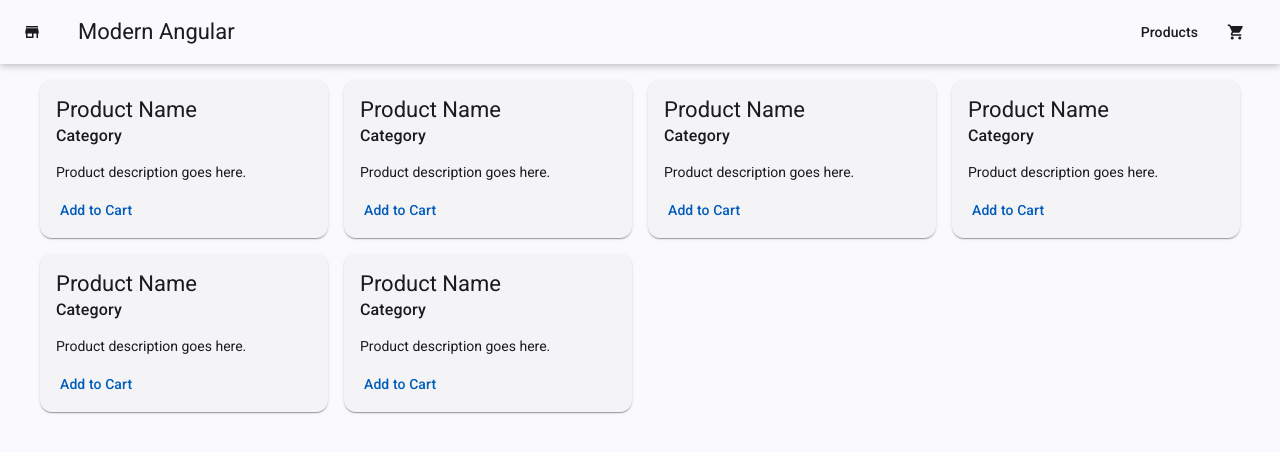
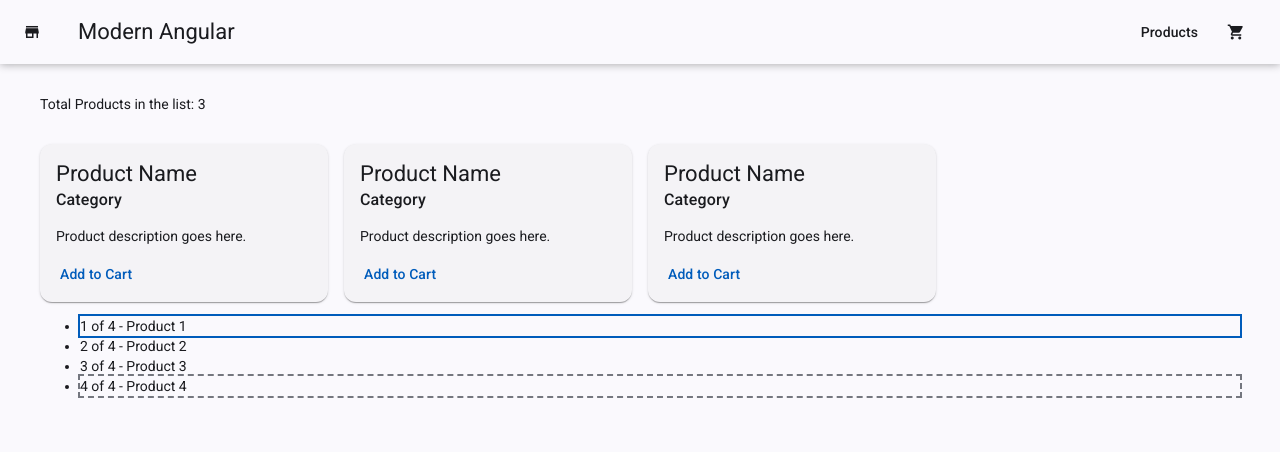
Before and after one commit to fjpiedade/angula-with-loiane, an Angular app: page / in a window 1280 px wide. Shown: the top 452 px of the page. Built offline with nearby package versions, Linux system fonts and the light colour scheme.

Commit message:
apply signal and for

```diff
--- /dev/null
+++ b/src/app/products/product.ts
@@ -0,0 +1,7 @@
+export interface Product {
+  id: number;
+  name: string;
+  description: string;
+  price: number;
+  originalPrice?: number;
+}
--- a/src/app/products/products-grid/products-grid.html
+++ b/src/app/products/products-grid/products-grid.html
@@ -1,10 +1,43 @@
 <!-- <p>products-grid works!</p> -->
 
-<div class="grid">
+<!-- <div class="grid">
   <app-products-card />
   <app-products-card />
   <app-products-card />
   <app-products-card />
   <app-products-card />
   <app-products-card />
+</div> -->
+
+<div class="products-container">
+  <p>Total Products in the list: {{products().length}}</p>
+
+  <div class="products-grid">
+    @for (product of products(); track product.id) {
+    <app-products-card />
+    }@empty {
+    <div class="empty-state">
+      <mat-icon>inventory_2</mat-icon>
+      <h3>No products available</h3>
+      <p>Check back later for new arrivals</p>
+    </div>
+    }
+  </div>
 </div>
+
+<!-- <div class="products-grid">
+  <div class="product-item" *ngFor="let product of products(); trackBy: product.id">
+    <h3>{{product.name}}</h3>
+    <p>{{product.description}}</p>
+  </div>
+</div> -->
+
+<ul>
+  @for (label of ['Product 1', 'Product 2', 'Product 3', 'Product 4']; track $index; let i = $index;
+  let total =$count; let isFirst=$first; let isLast=$last; let isEven=$even; let isOdd=$odd) {
+  <li class="demo-item" [class.first-item]="isFirst" [class.last-item]="isLast" [class.even-item]="isEven"
+    [class.odd-item]="isOdd">
+    {{i+1}} of {{total}} - {{label}}
+  </li>
+  }
+</ul>
--- a/src/app/products/products-grid/products-grid.scss
+++ b/src/app/products/products-grid/products-grid.scss
@@ -1,5 +1,55 @@
-.grid{
+
+.products-container{
+  display: grid;
+  gap: 1rem;
+}
+
+.products-grid{
   display: grid;
   grid-template-columns: repeat(auto-fill, minmax(280px, 1fr));
   gap: 16px;
 }
+
+.empty-state{
+  grid-column: 1 / -1;
+  display: flex;
+  flex-direction: column;
+  align-items: center;
+  justify-content: center;
+  padding: 4rem 2rem;
+  text-align: center;
+
+  mat-icon{
+    font-size: 4rem;
+    width: 4rem;
+    height: 4rem;
+    color: var(--mat-sys-outline);
+    margin-bottom: 1rem;
+  }
+
+  h3{
+    margin: 0 0 0.5rem;
+    color: var(--mat-sys-on-surface);
+  }
+
+  p{
+    margin: 0;
+    color: var(--mat-sys-on-surface-variant);
+  }
+}
+
+.demo-item.even-row{
+  background: color-mix(in srgb, var(--mat-sys-primary) 6%, transparent);
+}
+
+.demo-item.even-row{
+  background: color-mix(in srgb, var(--mat-sys-outline) 6%, transparent);
+}
+
+.demo-item.first-item{
+  outline: 2px solid var(--mat-sys-primary);
+}
+
+.demo-item.last-item{
+  outline: 2px dashed var(--mat-sys-outline);
+}
--- a/src/app/products/products-grid/products-grid.ts
+++ b/src/app/products/products-grid/products-grid.ts
@@ -1,12 +1,35 @@
-import { Component } from '@angular/core';
+import { Component, signal } from '@angular/core';
 import { ProductsCard } from '../products-card/products-card';
+import { Product } from '../product';
+//NgForOf import { NgForOf } from "../../../../node_modules/@angular/common/types/_common_module-chunk";
+import { MatIconModule } from '@angular/material/icon';
 
 @Component({
   selector: 'app-products-grid',
-  imports: [ProductsCard],
+  imports: [ProductsCard, MatIconModule],
   templateUrl: './products-grid.html',
   styleUrl: './products-grid.scss',
 })
 export class ProductsGrid {
-
+  protected readonly products = signal<Product[]>([
+    {
+      id: 1,
+      name: 'Premium Wireless Headphones',
+      description: 'High-quality wireless headphone with noise cancellation',
+      price: 199.99,
+      originalPrice: 249.99,
+    },
+    {
+      id: 2,
+      name: 'Smart Fitness Watch',
+      description: 'Track your fitness with this advanced smartwatch featuring ...',
+      price: 299.99,
+    },
+    {
+      id: 3,
+      name: 'Portable Bluetooth Speaker',
+      description: 'Compact speaker with powerful bass and 12 hour battery life.',
+      price: 79.99,
+    },
+  ])
 }
```
Also changed, not shown: src/app/products/products-card/products-card.html (line endings or trailing spaces).
